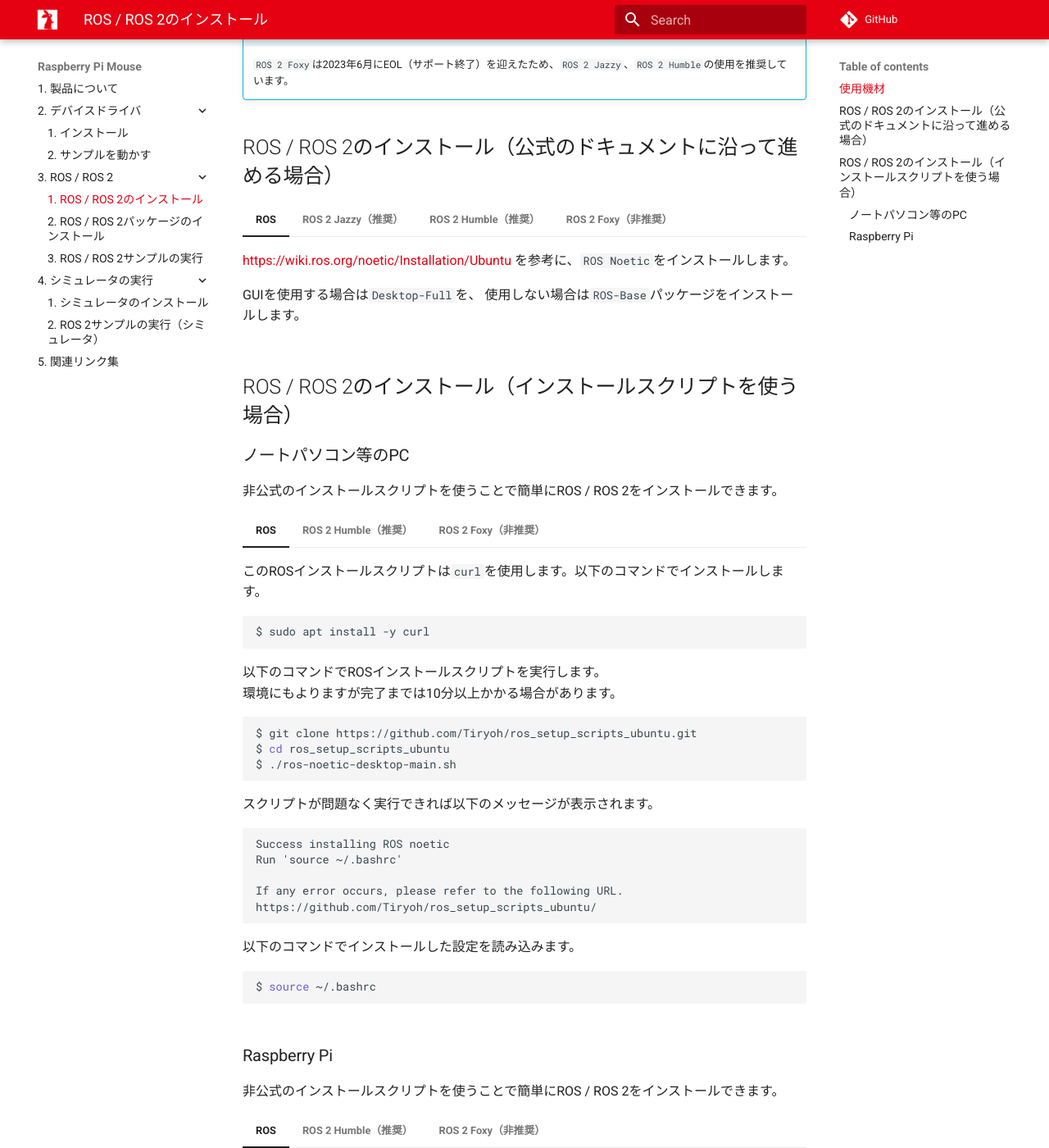
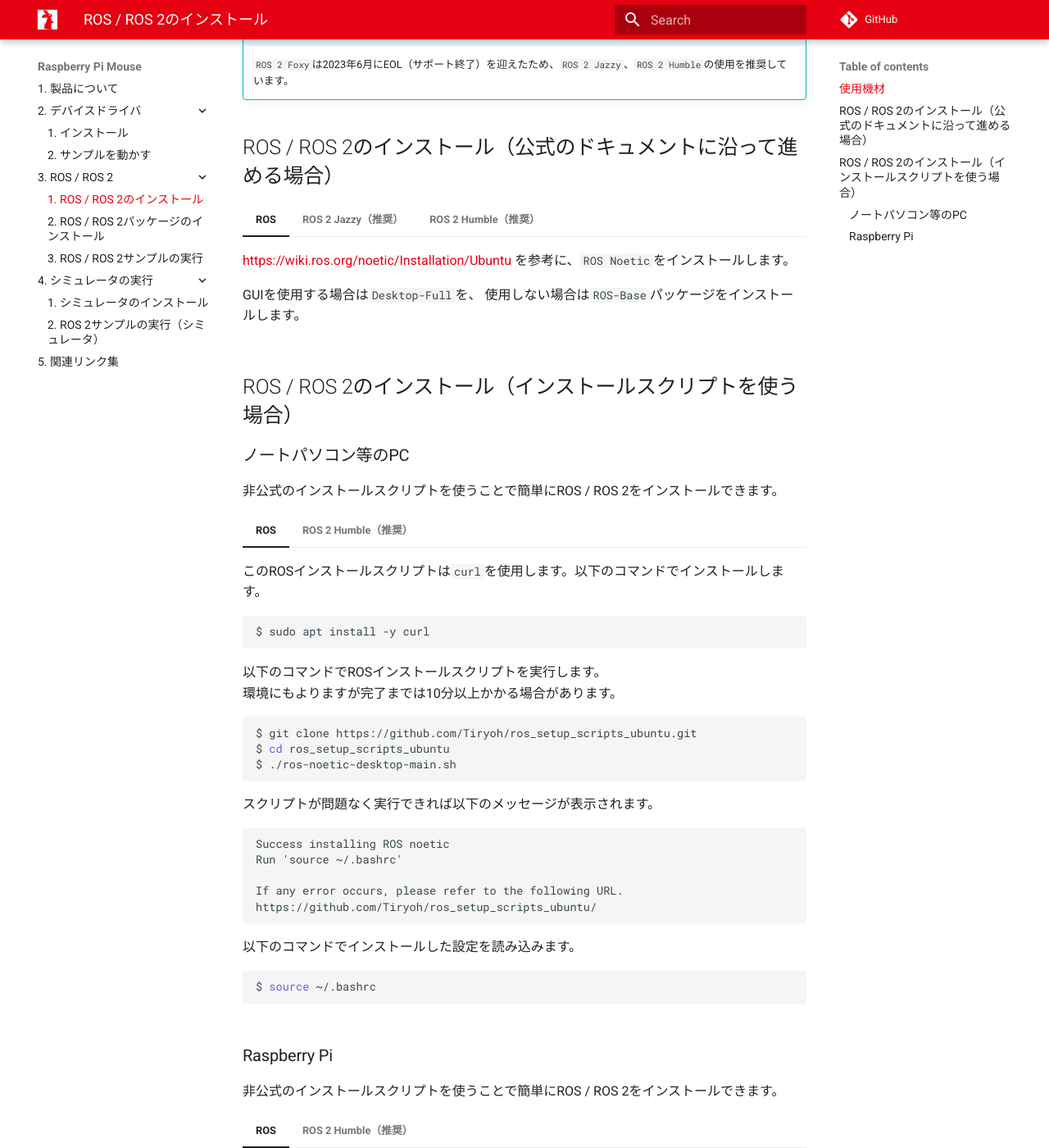
Before and after one commit to rt-net/tutorials, an MkDocs documentation site: the page built from docs/raspimouse/ros/install.md, in a window 1280 px wide and 1400 px high, scrolled down 949 px. Shown: the whole window at 82% size. Built offline with MkDocs 1.6.1 and Material for MkDocs 9.7.7, drawn with Linux system fonts in a browser that asks for light colours; comment, search, counter and statistics services are not loaded; some of the changed lines change nothing that is shown.

Commit message:
ROS 2 Foxyに関するインストール手順を削除

````diff
--- a/docs/raspimouse/ros/install.md
+++ b/docs/raspimouse/ros/install.md
@@ -60,15 +60,6 @@
     [https://docs.ros.org/en/humble/Tutorials/Colcon-Tutorial.html](https://docs.ros.org/en/humble/Tutorials/Colcon-Tutorial.html){target=_blank rel=noopener}
     を参考に、パッケージビルドツールの`colcon`をインストールします。
 
-=== "ROS 2 Foxy（非推奨）"
-    [https://docs.ros.org/en/foxy/Installation/Ubuntu-Install-Debians.html](https://docs.ros.org/en/foxy/Installation/Ubuntu-Install-Debians.html){target=_blank rel=noopener}
-    を参考に、`ROS 2 Foxy`をインストールします。
-
-    GUIを使用する場合は`Desktop`を、 使用しない場合は`ROS-Base`パッケージをインストールします。
-
-    [https://docs.ros.org/en/foxy/Tutorials/Colcon-Tutorial.html](https://docs.ros.org/en/foxy/Tutorials/Colcon-Tutorial.html){target=_blank rel=noopener}
-    を参考に、パッケージビルドツールの`colcon`をインストールします。
-
 ## ROS / ROS 2のインストール（インストールスクリプトを使う場合） {: #install-script}
 
 ### ノートパソコン等のPC
@@ -126,35 +117,6 @@
 
     ```txt
     Success installing ROS humble
-    Run 'source ~/.bashrc'
-    ```
-
-    以下のコマンドでインストールした設定を読み込みます。
-
-    ```sh
-    $ source ~/.bashrc
-    ```
-
-=== "ROS 2 Foxy（非推奨）"
-    このROS 2インストールスクリプトは`curl`と`git`を使用します。以下のコマンドでインストールします。
-
-    ```sh
-    $ sudo apt install -y curl git
-    ```
-
-    以下のコマンドでROS 2インストールスクリプトを実行します。
-    環境にもよりますが完了までは10分以上かかる場合があります。
-
-    ```sh
-    $ git clone https://github.com/Tiryoh/ros2_setup_scripts_ubuntu.git
-    $ cd ros2_setup_scripts_ubuntu
-    $ ./ros2-foxy-desktop-main.sh
-    ```
-
-    スクリプトが問題なく実行できれば以下のメッセージが表示されます。
-
-    ```txt
-    Success installing ROS foxy
     Run 'source ~/.bashrc'
     ```
 
@@ -228,32 +190,3 @@
     ```sh
     $ source ~/.bashrc
     ```
-
-=== "ROS 2 Foxy（非推奨）"
-    このROS 2インストールスクリプトは`curl`と`git`を使用します。以下のコマンドでインストールします。
-
-    ```sh
-    $ sudo apt install -y curl git
-    ```
-
-    以下のコマンドでROS 2インストールスクリプトを実行します。
-    環境にもよりますが完了までは10分以上かかる場合があります。
-
-    ```sh
-    $ git clone https://github.com/Tiryoh/ros2_setup_scripts_ubuntu.git
-    $ cd ros2_setup_scripts_ubuntu
-    $ ./ros2-foxy-ros-base-main.sh
-    ```
-
-    スクリプトが問題なく実行できれば以下のメッセージが表示されます。
-
-    ```txt
-    Success installing ROS foxy
-    Run 'source ~/.bashrc'
-    ```
-
-    以下のコマンドでインストールした設定を読み込みます。
-
-    ```sh
-    $ source ~/.bashrc
-    ```
````
